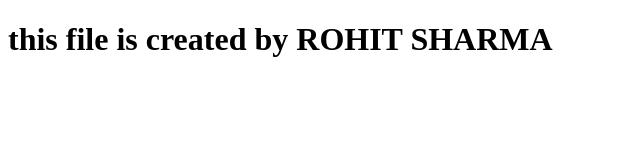
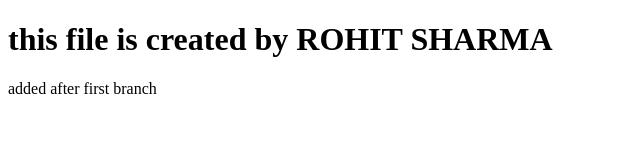
Before and after one commit to Raj-sharma01/test, a plain HTML site: page index.html in a window 1280 px wide. Shown: the whole page, without its empty margins (0-640 px from the left). Drawn offline with Linux system fonts and the light colour scheme.

Commit message:
added text after 1st-branch

```diff
--- a/index.html
+++ b/index.html
@@ -7,6 +7,6 @@
 </head>
 <body>
     <h1>this file is created by ROHIT SHARMA</h1>
-
+    <p>added after first branch</p>
 </body>
 </html>
```
